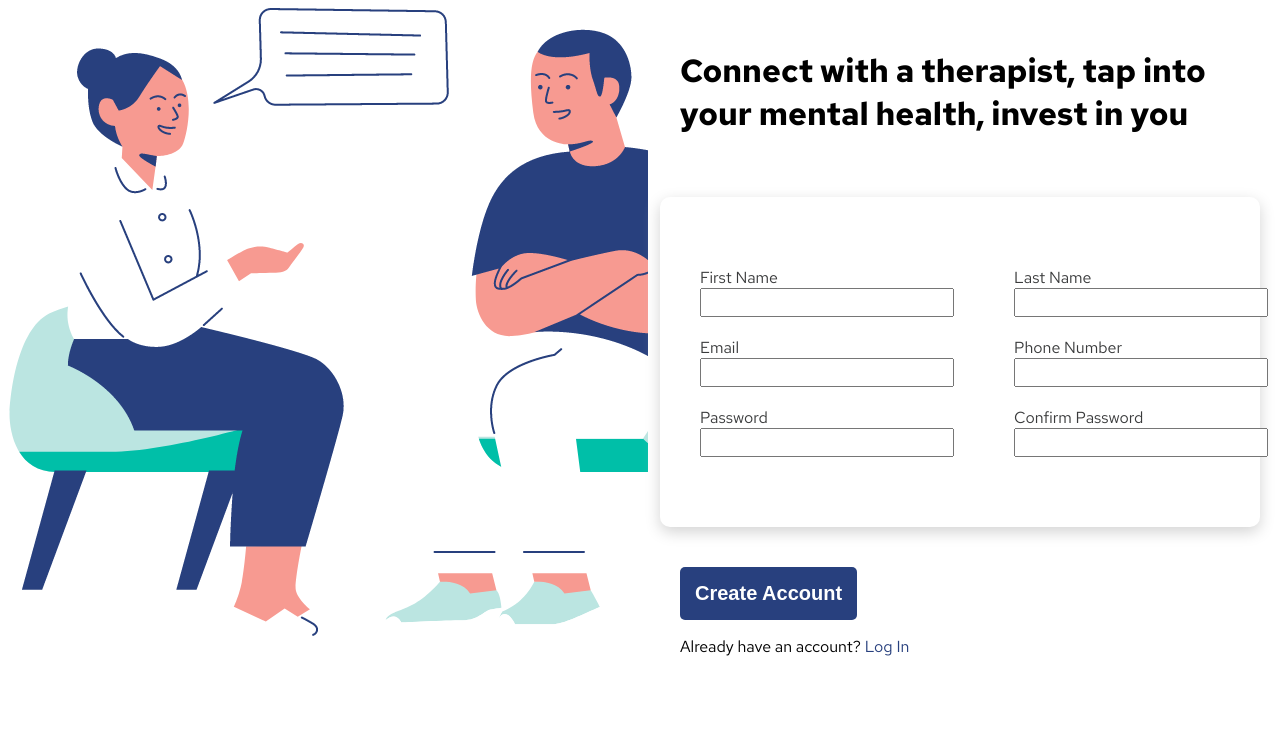
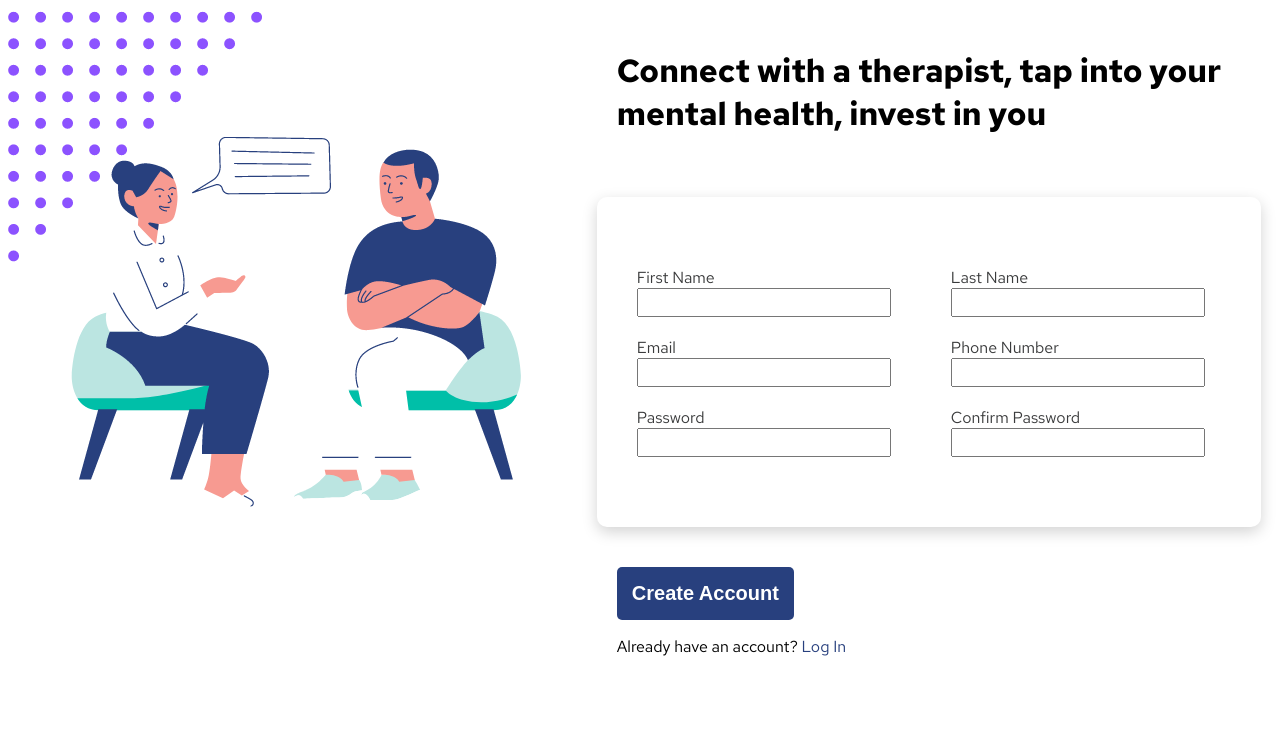
Before and after one commit to therealkevinmunoz/signup_form_top, a plain HTML site: page index.html in a window 1280 px wide. Shown: the top 743 px of the page. Drawn offline with Linux system fonts and the light colour scheme.

Commit message:
Update background image

```diff
--- a/styles.css
+++ b/styles.css
@@ -8,17 +8,17 @@
 }
 
 .background-img-container{
-    background: url("Sign-up Form (TOP) Background (1).png");
+    background: url("Sign-up Form (TOP) Background.png");
     background-repeat: no-repeat;
     height: 100vh;
     position: absolute;
-    width: 50vw;
+    width: 45vw;
 }
 
 .form-container {
-    width: 50vw;
+    width: 55vw;
     position: relative;
-    left: 50%;
+    left: 45%;
 }
 
 .form-row {
```
Also changed, not shown: Sign-up Form (TOP) Background (1).png (deleted), Sign-up Form (TOP) Background.png (added).
